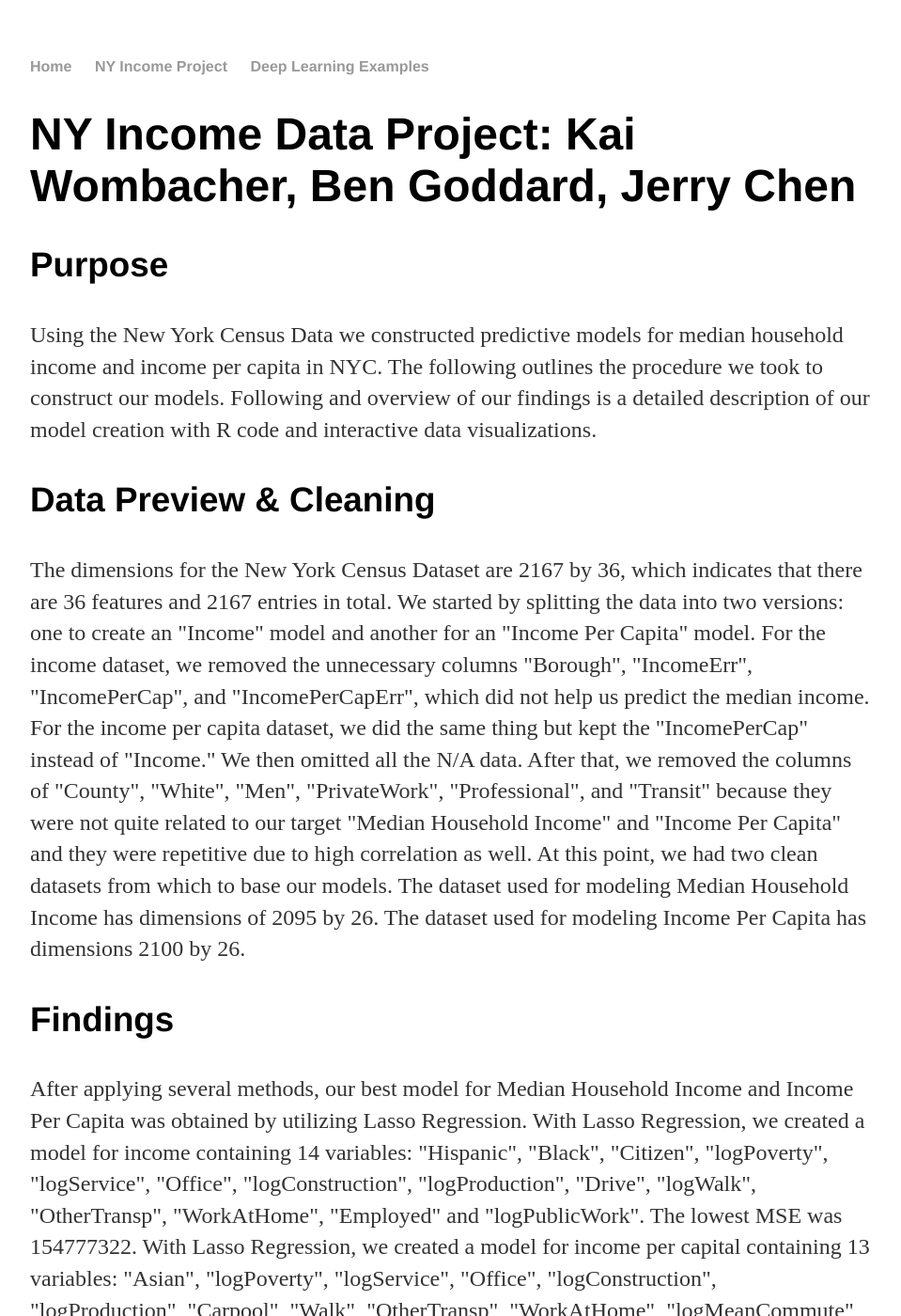
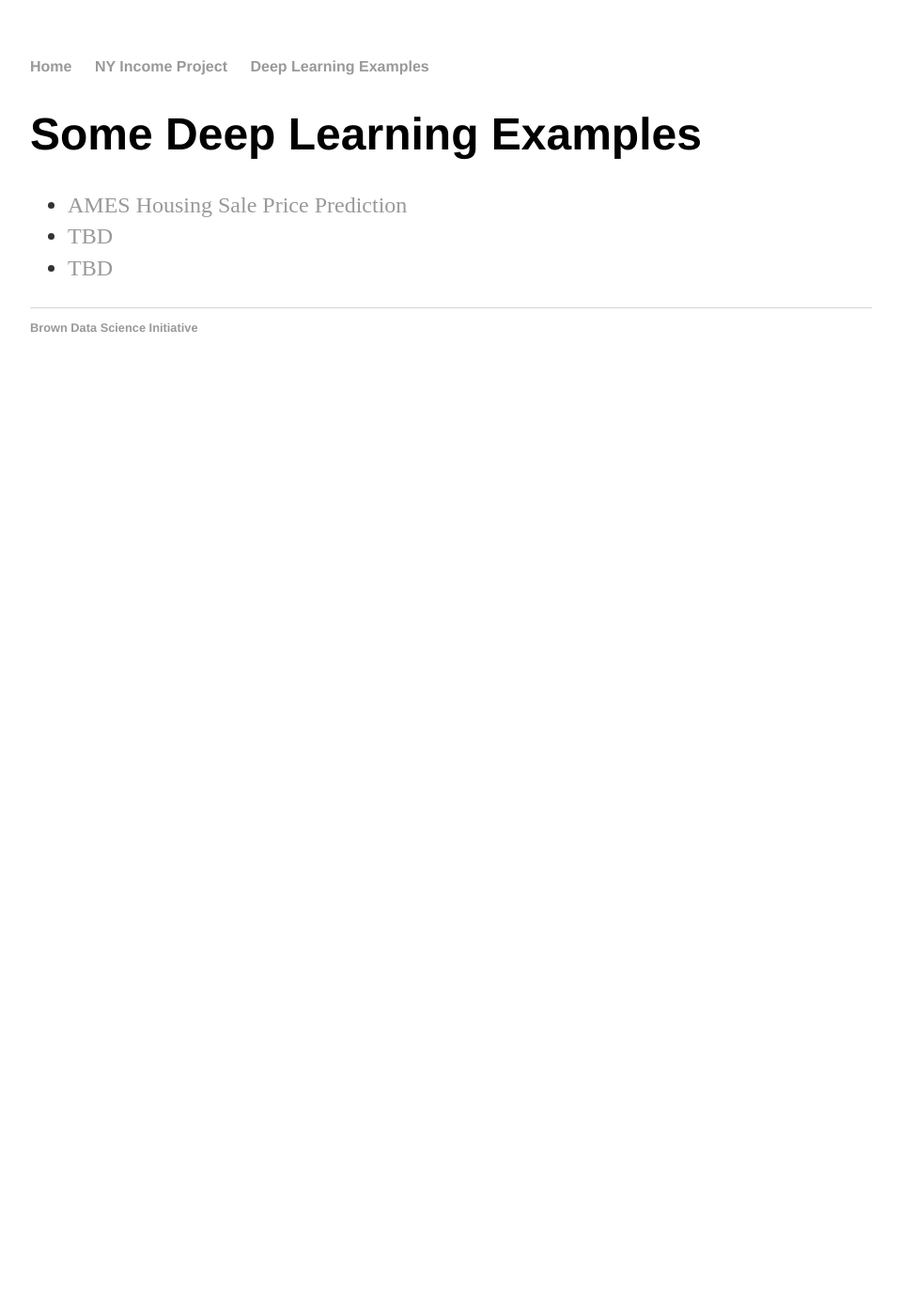
Before and after one commit to bgodd/bgodd.github.io, a Jekyll site: the page built from Deep/index.html, in a window 1280 px wide and 1400 px high. Shown: the whole window at 94% size, without its empty margins (160-1119 px from the left). Built offline with Jekyll 4.4.1, drawn with Linux system fonts in a browser that asks for light colours; some of the changed text lies outside the part shown.

Commit message:
changes to files.

```diff
--- a/Deep/index.html
+++ b/Deep/index.html
@@ -9,59 +9,12 @@ iframe { border: 6px #eaeaea solid; }
 
 
 		<div class="about">
-			<h1>NY Income Data Project: Kai Wombacher, Ben Goddard, Jerry Chen</h1>
-			<iframe src="https://bgodd.github.io/NYIncome/interactive-maps/medianhousehold.html" frameborder="0" height="0" width="0" style="display:none;"></iframe>
+			<h1>Some Deep Learning Examples</h1>
 
-			<h3>Purpose</h3>
-			<p>Using the New York Census Data we constructed predictive models for median household income and income per capita in NYC. The following outlines the procedure we took to construct our models.  Following and overview of our findings is a detailed description of our model creation with R code and interactive data visualizations.</p>
+			<ul>
+                <li><a href="ames-housing.html">AMES Housing Sale Price Prediction</a></li>
+                <li><a href="#">TBD</a></li>
+                <li><a href="#">TBD</a></li>
+            </ul>
 
-            <h3>Data Preview & Cleaning</h3>
-			<p>The dimensions for the New York Census Dataset are 2167 by 36, which indicates that there are 36 features and 2167 entries in total. We started by splitting the data into two versions: one to create an "Income" model and another for an "Income Per Capita" model. For the income dataset, we removed the unnecessary columns "Borough", "IncomeErr", "IncomePerCap", and "IncomePerCapErr", which did not help us predict the median income. For the income per capita dataset, we did the same thing but kept the "IncomePerCap" instead of "Income."  We then omitted all the N/A data. After that, we removed the columns of "County", "White", "Men", "PrivateWork", "Professional", and "Transit" because they were not quite related to our target "Median Household Income" and "Income Per Capita" and they were repetitive due to high correlation as well. At this point, we had two clean datasets from which to base our models. The dataset used for modeling Median Household Income has dimensions of 2095 by 26. The dataset used for modeling Income Per Capita has dimensions 2100 by 26.</p>
-
-            <h3>Findings</h3>
-			<p>After applying several methods, our best model for Median Household Income and Income Per Capita was obtained by utilizing Lasso Regression.
-
-With Lasso Regression, we created a model for income containing 14 variables: "Hispanic", "Black", "Citizen", "logPoverty", "logService", "Office", "logConstruction", "logProduction", "Drive", "logWalk", "OtherTransp", "WorkAtHome", "Employed" and "logPublicWork". The lowest MSE was 154777322.
-
-With Lasso Regression, we created a model for income per capital containing 13 variables: "Asian", "logPoverty", "logService", "Office", "logConstruction", "logProduction", "Carpool", "Walk", "OtherTransp", "WorkAtHome", "logMeanCommute", "Employed" and "logPublicWork". The lowest MSE was 120754522.
-
-When comparing the two models, "logPoverty", "logService", "logConstruction", "logProduction", "OtherTransp", "WorkAtHome", "Employed" and "logPublicWork" influenced both models; they all had large coefficients which means they will significantly affect the result.</p>
-
-			<h3>Detailed Model Explanation</h3>
-			<iframe src="https://bgodd.github.io/NYIncome/ModelSelection.html" frameborder="1" height="700" width="100%"></iframe>
-
-            <p>The model above was instrumental in identifying which predictors most strongly influenced both income per capita and median household income predictions.  Once the strongest predictors were identified it was helpful to visualize the distribution of the data with interactive maps below.  The maps below are interactive.  You can zoom in closely to areas of interest and click specific census tracts for further details.</p>
-
-            <h3>Predictors with Negative Coefficients</h3>
-
-			<p>Median Household Income Distribution (interactive map)
-			<iframe src="https://bgodd.github.io/NYIncome/interactive-maps/medianhousehold.html" frameborder="0" height="500" width="100%"></iframe>
-			</p>
-
-			<p>Poverty: % under poverty level
-			<iframe src="https://bgodd.github.io/NYIncome/interactive-maps/poverty.html" frameborder="0" height="500" width="100%"></iframe>
-			</p>
-
-			<p>PublicWork: % employed in public jobs
-			<iframe src="https://bgodd.github.io/NYIncome/interactive-maps/publicworks.html" frameborder="0" height="500" width="100%"></iframe>
-			</p>
-
-            <p>Production: % employed in production, transportation, and material movement
-			<iframe src="https://bgodd.github.io/NYIncome/interactive-maps/production.html" frameborder="0" height="500" width="100%"></iframe>
-			</p>
-
-			<p>Service: % employed in service jobs
-			<iframe src="https://bgodd.github.io/NYIncome/interactive-maps/service.html" frameborder="0" height="500" width="100%"></iframe>
-			</p>
-
-            <h3>Predictors with Positive Coefficients</h3>
-
-			<p>OtherTransp: % commuting via other means
-			<iframe src="https://bgodd.github.io/NYIncome/interactive-maps/othertransp.html" frameborder="0" height="500" width="100%"></iframe>
-			</p>
-
-            <p>WorkAtHome: % working at home
-			<iframe src="https://bgodd.github.io/NYIncome/interactive-maps/workathome.html" frameborder="0" height="500" width="100%"></iframe>
-			</p>
-
-		</div>
+        </div>
```
